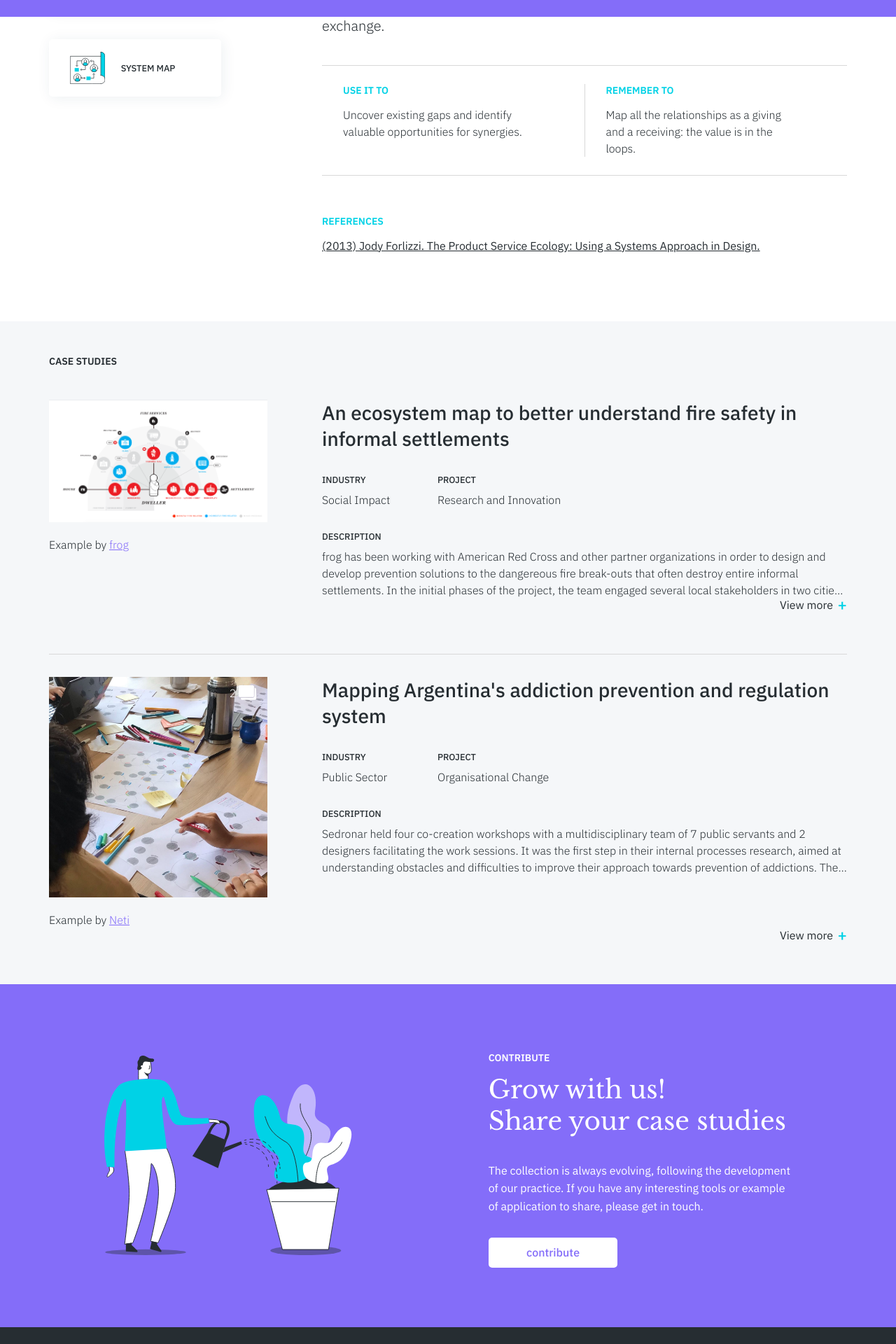
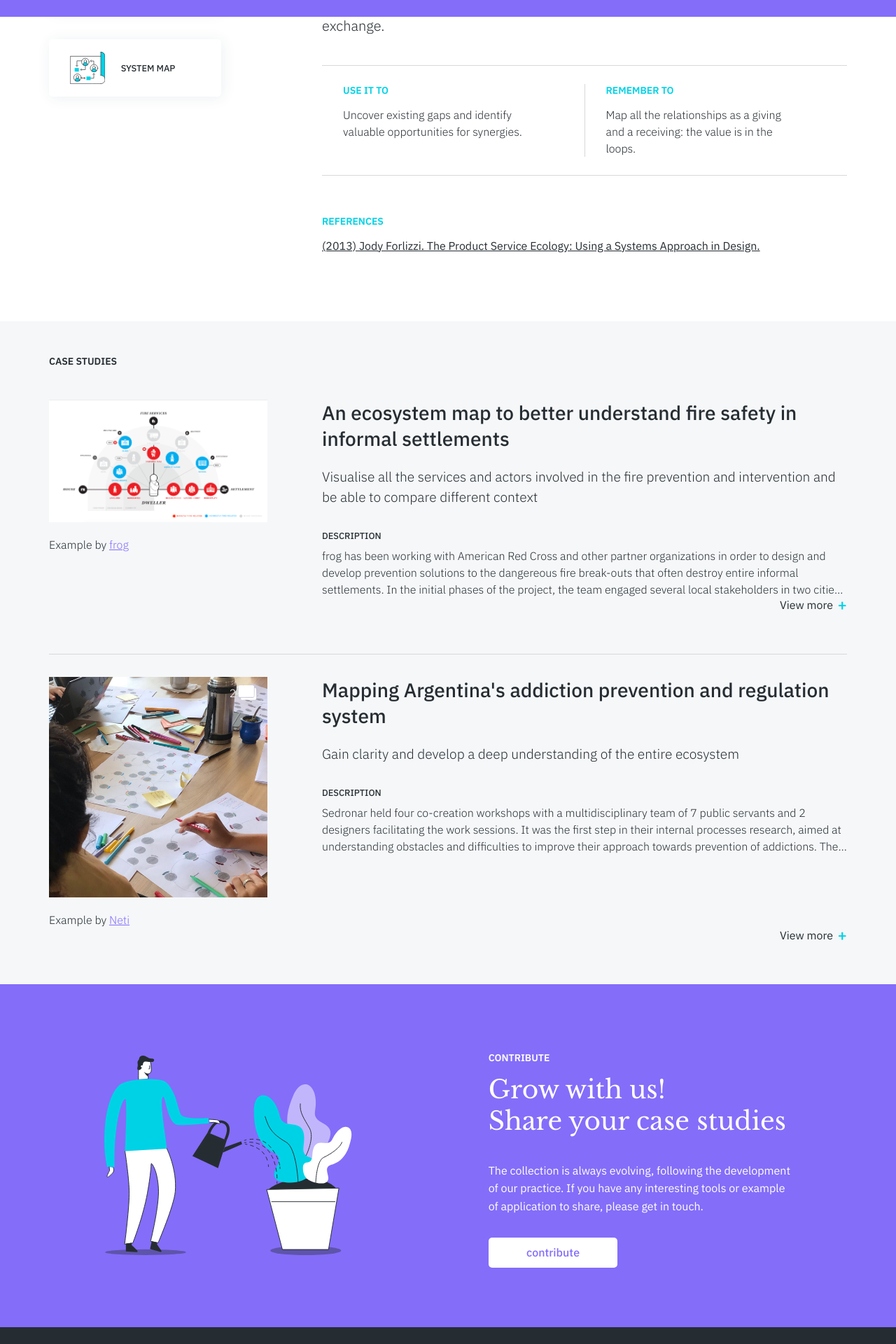
Before and after one commit to service-design-tools/sdt-website, a Jekyll site: the page built from _tools/ecosystem-map.md, in a window 1280 px wide. Shown: the part 876-2796 px from the top of the page at 70% size. Built offline with Jekyll 4.4.1, drawn with Linux system fonts in a browser that asks for light colours.

Commit message:
update style and subtitles of case studies

```diff
--- a/_case_studies/a-better-housing-repairs-service.yml
+++ b/_case_studies/a-better-housing-repairs-service.yml
@@ -22,6 +22,4 @@ insights: By creating a video of this side-by-side comparison, the team was able
 images:
   - /assets/images/uploads/e1c180dda92e-screenshot_2019_06_10_at_00.00.11.jpg
   - /assets/images/uploads/e3fd9983d2b5-screenshot_2019_06_10_at_00.00.00.jpg
-project: Software Design and Development
-industry: Public Sector
 ---
--- a/_case_studies/an-ecosystem-map-to-better-understand-fire-safety-in-informal-settlements.yml
+++ b/_case_studies/an-ecosystem-map-to-better-understand-fire-safety-in-informal-settlements.yml
@@ -26,6 +26,4 @@ insights: By keeping the same structure to look at the fire-safety ecosystems in
   different geographies.
 images:
   - /assets/images/uploads/fire-club_ecosystem.png
-project: Research and Innovation
-industry: Social Impact
 ---
--- a/_case_studies/building-empathy-through-role-playing.yml
+++ b/_case_studies/building-empathy-through-role-playing.yml
@@ -27,6 +27,4 @@ insights: Based on given scenarios and personas, the students re-enact the scene
 images:
   - /assets/images/uploads/fd7d4ae5dc8a-acting_with_props.jpg
   - /assets/images/uploads/8378bf51fda4-role_playing_with_props.jpg
-project: Research and Innovation
-industry: Education
 ---
--- a/_case_studies/designing-an-indoor-wayfinding-system-for-hospitals.yml
+++ b/_case_studies/designing-an-indoor-wayfinding-system-for-hospitals.yml
@@ -20,6 +20,4 @@ insights: The approach helped identifying in the first phase of the user's
   check-in registration.
 images:
   - /assets/images/uploads/emotionjourney.png
-project: Service and Business Optimisation
-industry: Health
 ---
--- a/_case_studies/envisioning-the-future-leaders-and-strategy-of-a-pharmaceutical-company.yml
+++ b/_case_studies/envisioning-the-future-leaders-and-strategy-of-a-pharmaceutical-company.yml
@@ -25,6 +25,4 @@ insights: "The exercise can help clarifying several aspects as well as align all
 images:
   - /assets/images/uploads/dsc_0348.jpg
   - /assets/images/uploads/dsc_0331-copy.jpg
-project: Organisational Change
-industry: Health
 ---
--- a/_case_studies/experience-principles-to-keep-each-other-honest-at-deliveroo.yml
+++ b/_case_studies/experience-principles-to-keep-each-other-honest-at-deliveroo.yml
@@ -30,6 +30,4 @@ insights: What was interesting was that what they ended up with, they were
   educate others too.
 images:
   - /assets/images/uploads/cs_deliveroo.jpeg
-project: Organisational Change
-industry: Food & Beverage
 ---
--- a/_case_studies/journey-mapping-in-a-global-japanese-electronics-corporation.yml
+++ b/_case_studies/journey-mapping-in-a-global-japanese-electronics-corporation.yml
@@ -23,6 +23,4 @@ insights: >-
 images:
   - /assets/images/uploads/76aee1b66767-image02.jpg
   - /assets/images/uploads/9e068295ec40-image03.jpg
-project: Customer Experience Design and Strategy
-industry: Technology
 ---
--- a/_case_studies/journey-mapping-in-healthcare.yml
+++ b/_case_studies/journey-mapping-in-healthcare.yml
@@ -27,6 +27,4 @@ insights: >-
   \- through journey mapping the team realized that nurses play a crucial role in ensuring the success or failure of KMC: a team of nurse mentors was created, that is trained by Dr. Barbara Morission, one of the world’s leading experts on KMC
 images:
   - /assets/images/uploads/journey-map.png
-project: Customer Experience Design and Strategy
-industry: Health
 ---
--- a/_case_studies/mapping-argentinas-addiction-prevention-and-regulation-system.yml
+++ b/_case_studies/mapping-argentinas-addiction-prevention-and-regulation-system.yml
@@ -21,6 +21,4 @@ insights: The map helped the organization to reflect about (and partially judge)
 images:
   - /assets/images/uploads/4b6a1c19b78b-2018_12_26_1a-1.jpg
   - /assets/images/uploads/daaf779a4f19-2018_12_18_2.jpg
-project: Organisational Change
-industry: Public Sector
 ---
--- a/_case_studies/prototyping-ways-to-increase-support-for-reproductive-health-activities-in-niger.yml
+++ b/_case_studies/prototyping-ways-to-increase-support-for-reproductive-health-activities-in-niger.yml
@@ -33,6 +33,4 @@ insights: Using this framework allowed us to be more intentional. While there is
 images:
   - /assets/images/uploads/5e53ba0b2c81-rapid_prototyping_planner_worksheet___page_2.png
   - /assets/images/uploads/508b1326b318-rapid_prototyping_planner_worksheet___page_1.png
-project: Organisational Change
-industry: Public Sector
 ---
--- a/_case_studies/researching-food-habits-in-the-netherlands.yml
+++ b/_case_studies/researching-food-habits-in-the-netherlands.yml
@@ -28,6 +28,4 @@ insights: Through the mobile ethnography study the research team managed to
 images:
   - /assets/images/uploads/b11f0a250d3c-bildschirmfoto_2019_03_05_um_10.19.56.png
   - /assets/images/uploads/ca818257cba2-bildschirmfoto_2019_03_05_um_10.30.02.png
-project: Research and Innovation
-industry: Food & Beverage
 ---
--- a/_case_studies/running-observations-in-construction-sites-and-wind-plants.yml
+++ b/_case_studies/running-observations-in-construction-sites-and-wind-plants.yml
@@ -24,6 +24,4 @@ insights: The observation notebook helped the research team to take as much as
 images:
   - /assets/images/uploads/dsc08838-copy.jpg
   - /assets/images/uploads/l1070255.jpg
-project: Research and Innovation
-industry: Energy
 ---
--- a/_case_studies/the-services-offered-by-the-essex-county-council.yml
+++ b/_case_studies/the-services-offered-by-the-essex-county-council.yml
@@ -23,6 +23,4 @@ insights: It's an in-depth analysis of the offer to build the most updated
 images:
   - /assets/images/uploads/FG+ECC_team_working.png
   - /assets/images/uploads/cs_essex_1.png
-project: Organisational Change
-industry: Public Sector
 ---
--- a/_case_studies/the-story-of-spotify-personas.yml
+++ b/_case_studies/the-story-of-spotify-personas.yml
@@ -31,6 +31,4 @@ insights: Early in the analysis, they noticed that people’s needs or reasons f
   in paying for music and their behaviours around devices in different contexts.
 images:
   - /assets/images/uploads/personas_20190326092426__3544aaf7-01.jpg
-project: Research and Innovation
-industry: Entertainment
 ---
--- a/_case_studies/understanding-the-treatment-journey-and-empathising-with-breast-cancer-patients.yml
+++ b/_case_studies/understanding-the-treatment-journey-and-empathising-with-breast-cancer-patients.yml
@@ -26,6 +26,4 @@ insights: Through this engagement, we found several pain-points, such as a
 images:
   - /assets/images/uploads/3759c7064ca4-healthcare_case_study_1_spotless.jpg
   - /assets/images/uploads/6b0f09f5e483-healthcare_case_study_2_spotless.jpg
-project: Research and Innovation
-industry: Health
 ---
--- a/_layouts/tool.html
+++ b/_layouts/tool.html
@@ -103,21 +103,12 @@ layout: default
         </div>
         <div class="case-study__content">
             <h4>{{ case.title }}</h4>
-            <div class="case-study__metadata">
-                <div>
-                    <h5>industry</h5>
-                    <p>{{ case.industry }}</p>
-                </div>
-                <div>
-                    <h5>project</h5>
-                    <p>{{ case.project }}</p>
-                </div>
-            </div>
+            <p class="case-study__subtitle">{{ case.subtitle }}</p>
             <h5>description</h5>
             <div class="case-study__description">
                 {{ case.description | markdownify }}
             </div>
-            <h5>what was interesting</h5>
+            <h5>what is interesting</h5>
             {{ case.insights | markdownify }}
             <a href="{{ case.link }}" target="_blank" rel="noopener noreferrer" class="outside--link">Read more about this case study</a>
         </div>
--- a/_sass/tool/tool-case-studies.scss
+++ b/_sass/tool/tool-case-studies.scss
@@ -81,14 +81,9 @@ body.modal--open {
     line-height: 1.5;
 }
 
-.case-study__metadata {
-    display: -webkit-box;
-    display: -ms-flexbox;
-    display: flex;
-}
-
-.case-study__metadata :first-child {
-	width: calc(var(--column-width) * 3 + var(--container-gap) * 2);
+.case-study__subtitle {
+    margin-top: 1.4rem;
+    font-size: 1.2rem;
 }
 
 .case-study__description {
@@ -99,6 +94,14 @@ body.modal--open {
     display: -webkit-box;
     -webkit-box-orient: vertical;
     -webkit-line-clamp: 3;
+}
+
+.case--reduced .case-study__description > *:not(:first-child) {
+    display: none;
+}
+
+.case--reduced .case-study__description ~ * {
+    opacity: 0;
 }
 
 .case-study__content ul {
@@ -255,9 +258,6 @@ body.modal--open {
     .case-study__content {
         width: calc(var(--column-width) * 4 + var(--container-gap) * 3);
     }
-    .case-study__metadata :first-child {
-        width: calc(var(--column-width) * 2 + var(--container-gap) * 1);
-    }
     .case--reduced .case-study__content {
         height: 275px;
     }
```
